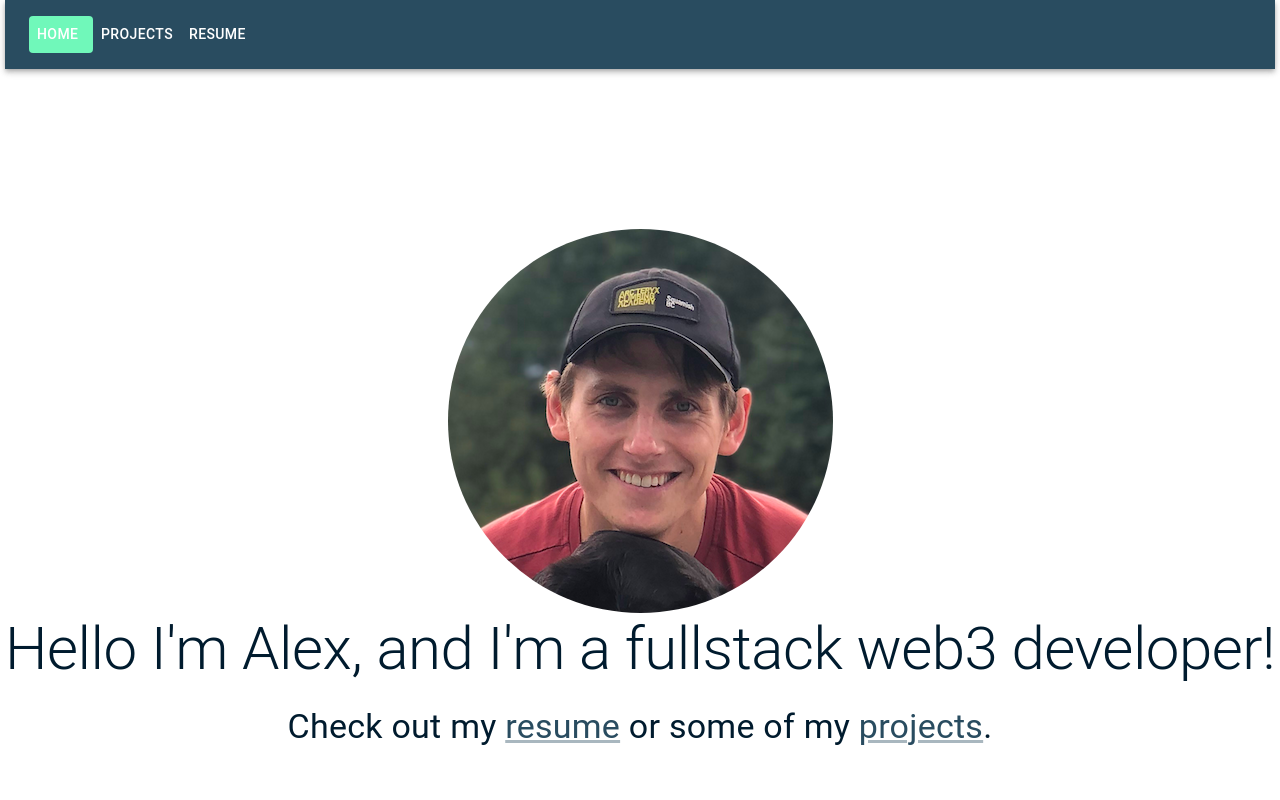
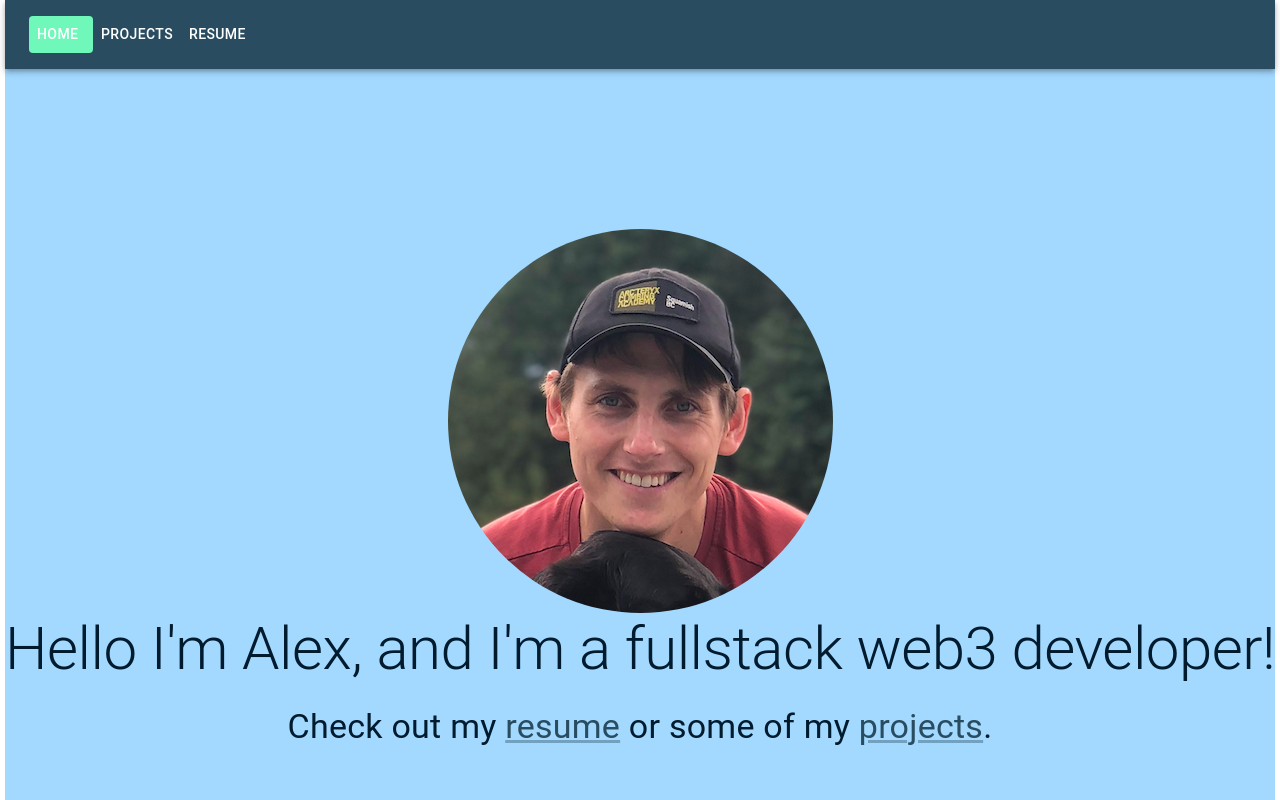
Before and after one commit to lalexgap/website, a React (Vite) app: page / in a window 1280 px wide. Built offline with nearby package versions, Linux system fonts and the light colour scheme.

Commit message:
change styling

```diff
--- a/src/theme.ts
+++ b/src/theme.ts
@@ -5,13 +5,16 @@ const theme = createTheme({
     action:{selected:"#70F8BA"},
     primary: {
       main: '#294C60',
+
     },
+
     secondary: {
       main: '#70F8BA',
     },
 
     background: {
-        default: '#ffffff',
+        default: '#a3d9ff',
+        paper:"#ffffff"
 
         },
         text:{
```
